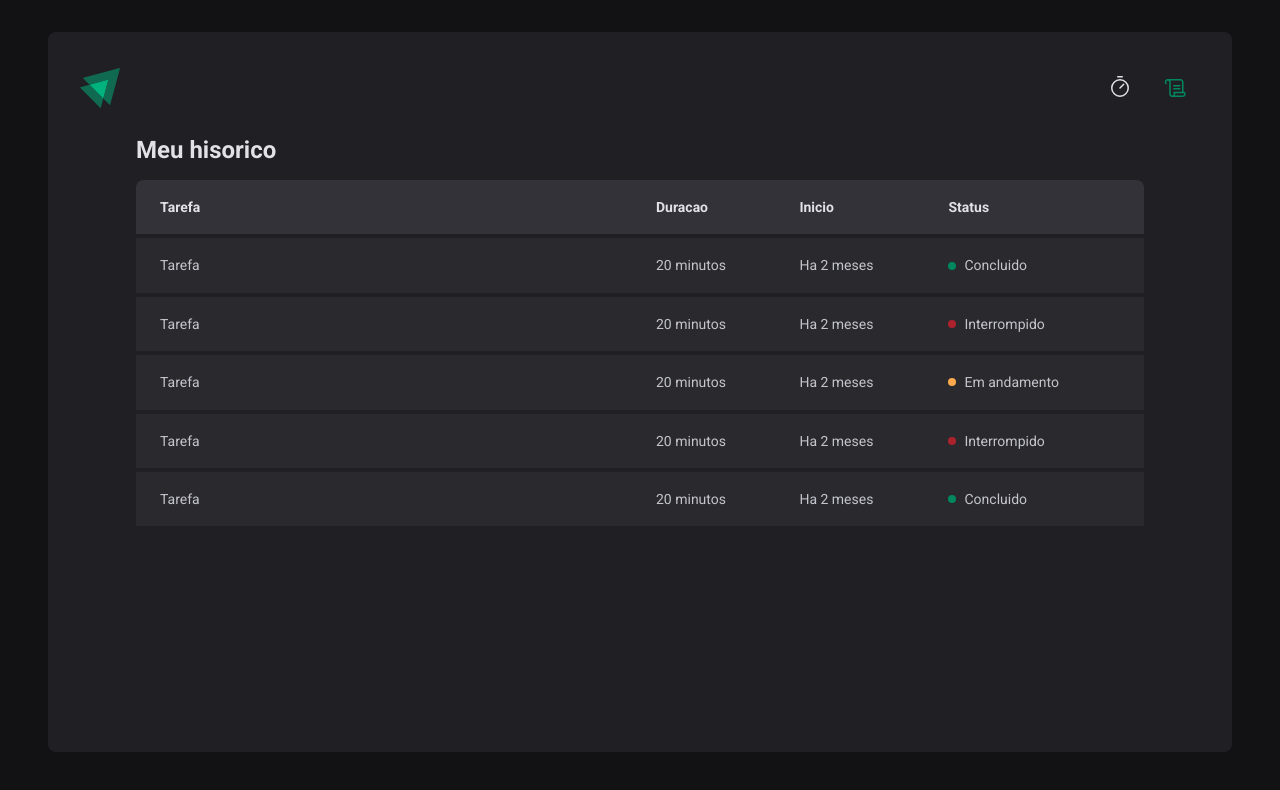
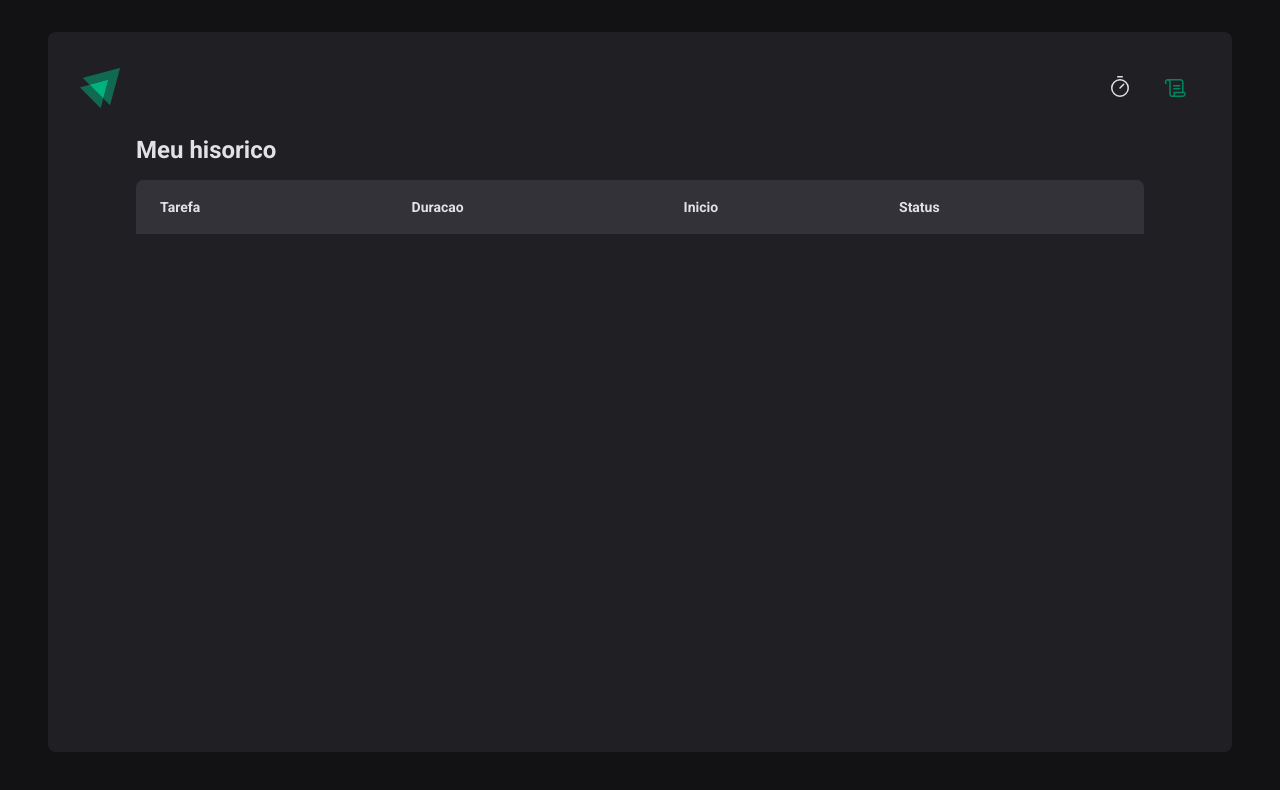
Before and after one commit to yabaernesto/02-ignite-timer, a React (Vite) app: page /history in a window 1280 px wide. Shown: the top 790 px of the page. Built offline with nearby package versions, Linux system fonts and the light colour scheme.

Commit message:
contextos adicionados

```diff
--- a/src/App.tsx
+++ b/src/App.tsx
@@ -4,12 +4,15 @@ import { BrowserRouter } from 'react-router-dom'
 
 import { defaultTheme } from './styles/themes/default'
 import { GlobalStyle } from './styles/global'
+import { CyclesContextProvider } from './contexts/CyclesContext'
 
 export function App() {
   return (
     <ThemeProvider theme={defaultTheme}>
       <BrowserRouter>
-        <Router />
+        <CyclesContextProvider>
+          <Router />
+        </CyclesContextProvider>
       </BrowserRouter>
       <GlobalStyle />
     </ThemeProvider>
--- /dev/null
+++ b/src/contexts/CyclesContext.tsx
@@ -0,0 +1,104 @@
+import { ReactNode, createContext, useState } from 'react'
+
+interface CreateCycleData {
+  task: string
+  minutesAmount: number
+}
+
+interface Cycle {
+  id: string
+  task: string
+  minutesAmount: number
+  startDate: Date
+  interruptedDate?: Date
+  finishedDate: Date
+}
+
+interface CyclesContextType {
+  cycles: Cycle[]
+  activeCycle: Cycle | undefined
+  activeCycleId: string | null
+  amountSecondsPassed: number
+  markCurrentCycleAsFinished: () => void
+  setSecondsPassed: (seconds: number) => void
+  createNewCycle: (data: CreateCycleData) => void
+  interruptCurrentCycle: () => void
+}
+
+export const CyclesContext = createContext({} as CyclesContextType)
+
+interface CyclesContextProviderProps {
+  children: ReactNode // Qualquer JSX valido
+}
+
+export function CyclesContextProvider({
+  children
+}: CyclesContextProviderProps) {
+  const [cycles, setCycles] = useState<Cycle[]>([])
+  const [activeCycleId, setActiveCycleId] = useState<string | null>(null)
+  const [amountSecondsPassed, setAmountSecondsPassed] = useState(0)
+
+  const activeCycle = cycles.find((cycle) => cycle.id === activeCycleId)
+
+  function setSecondsPassed(seconds: number) {
+    setAmountSecondsPassed(seconds)
+  }
+
+  function markCurrentCycleAsFinished() {
+    setCycles((state) =>
+      state.map((cycle) => {
+        if (cycle.id === activeCycleId) {
+          return { ...cycle, finishedDate: new Date() }
+        } else {
+          return cycle
+        }
+      }),
+    )
+  }
+
+  function createNewCycle(data: CreateCycleData) {
+    const id = String(new Date().getTime())
+
+    const newCycle: Cycle = {
+      id,
+      task: data.task,
+      minutesAmount: data.minutesAmount,
+      startDate: new Date(),
+    }
+
+    setCycles((state) => [...state, newCycle])
+    setActiveCycleId(id)
+    setAmountSecondsPassed(0)
+  }
+
+  function interruptCurrentCycle() {
+    setCycles((state) =>
+      state.map((cycle) => {
+        if (cycle.id === activeCycleId) {
+          return { ...cycle, interruptedDate: new Date() }
+        } else {
+          return cycle
+        }
+      }),
+    )
+
+    setActiveCycleId(null)
+  }
+
+  return (
+    <CyclesContext.Provider
+      value={{
+        cycles,
+        activeCycle,
+        activeCycleId,
+        markCurrentCycleAsFinished,
+        amountSecondsPassed,
+        setSecondsPassed,
+        createNewCycle,
+        interruptCurrentCycle,
+      }}
+    >
+      {children}
+    </CyclesContext.Provider>
+  )
+}
--- a/src/pages/History/index.tsx
+++ b/src/pages/History/index.tsx
@@ -1,6 +1,12 @@
+import { useContext } from 'react'
+import { formatDistanceToNow } from 'date-fns'
+import { ptBR } from 'date-fns/locale'
+import { CyclesContext } from '../../contexts/CyclesContext'
 import { HistoryContainer, HistoryList, Status } from './styles'
 
 export function History() {
+  const { cycles } = useContext(CyclesContext)
+
   return (
     <HistoryContainer>
       <h1>Meu hisorico</h1>
@@ -16,46 +22,33 @@ export function History() {
             </tr>
           </thead>
           <tbody>
-            <tr>
-              <td>Tarefa</td>
-              <td>20 minutos</td>
-              <td>Ha 2 meses</td>
-              <td>
-                <Status statusColor="green">Concluido</Status>
-              </td>
-            </tr>
-            <tr>
-              <td>Tarefa</td>
-              <td>20 minutos</td>
-              <td>Ha 2 meses</td>
-              <td>
-                <Status statusColor="red">Interrompido</Status>
-              </td>
-            </tr>
-            <tr>
-              <td>Tarefa</td>
-              <td>20 minutos</td>
-              <td>Ha 2 meses</td>
-              <td>
-                <Status statusColor="yellow">Em andamento</Status>
-              </td>
-            </tr>
-            <tr>
-              <td>Tarefa</td>
-              <td>20 minutos</td>
-              <td>Ha 2 meses</td>
-              <td>
-                <Status statusColor="red">Interrompido</Status>
-              </td>
-            </tr>
-            <tr>
-              <td>Tarefa</td>
-              <td>20 minutos</td>
-              <td>Ha 2 meses</td>
-              <td>
-                <Status statusColor="green">Concluido</Status>
-              </td>
-            </tr>
+            {cycles.map((cycle) => {
+              return (
+                <tr key={cycle.id}>
+                  <td>{cycle.task}</td>
+                  <td>{cycle.minutesAmount} minutos</td>
+                  <td>
+                    {formatDistanceToNow(cycle.startDate, {
+                      addSuffix: true,
+                      locale: ptBR,
+                    })}
+                  </td>
+                  <td>
+                    {cycle.finishedDate && (
+                      <Status statusColor="green">Concluido</Status>
+                    )}
+
+                    {cycle.interruptedDate && (
+                      <Status statusColor="red">Interrompido</Status>
+                    )}
+
+                    {!cycle.finishedDate && !cycle.interruptedDate && (
+                      <Status statusColor="yellow">Em andamento</Status>
+                    )}
+                  </td>
+                </tr>
+              )
+            })}
           </tbody>
         </table>
       </HistoryList>
--- a/src/pages/Home/components/CountDown/index.tsx
+++ b/src/pages/Home/components/CountDown/index.tsx
@@ -1,8 +1,7 @@
 import { useContext, useEffect } from 'react'
 import { differenceInSeconds } from 'date-fns'
-
+import { CyclesContext } from '../../../../contexts/CyclesContext'
 import { CountdownContainer, Separator } from './styles'
-import { CyclesContext } from '../..'
 
 export function CountDown() {
   const {
@@ -10,7 +9,7 @@ export function CountDown() {
     activeCycleId,
     markCurrentCycleAsFinished,
     amountSecondsPassed,
-    setSecondsPassed
+    setSecondsPassed,
   } = useContext(CyclesContext)
 
   const totalSeconds = activeCycle ? activeCycle.minutesAmount * 60 : 0
--- a/src/pages/Home/components/NewCycleForm/index.tsx
+++ b/src/pages/Home/components/NewCycleForm/index.tsx
@@ -1,6 +1,6 @@
 import { FormContainer, TaskInput, MinutesAmountInput } from './styles'
 import { useContext } from 'react'
-import { CyclesContext } from '../..'
+import { CyclesContext } from '../../../../contexts/CyclesContext'
 import { useFormContext } from 'react-hook-form'
 
 export function NewCycleForm() {
@@ -31,7 +31,7 @@ export function NewCycleForm() {
         id="minutesAmount"
         placeholder="00"
         step={5}
-        min={1}
+        min={0}
         max={60}
         // verifica se tem um valor ou nao [true: se tiver, false: se nao tiver]
         disabled={!!activeCycle}
--- a/src/pages/Home/index.tsx
+++ b/src/pages/Home/index.tsx
@@ -1,5 +1,4 @@
 import { HandPalm, Play } from 'phosphor-react'
-import { createContext, useState } from 'react'
 
 import { FormProvider, useForm } from 'react-hook-form'
 import { zodResolver } from '@hookform/resolvers/zod'
@@ -13,25 +12,8 @@ import {
 
 import { NewCycleForm } from './components/NewCycleForm'
 import { CountDown } from './components/CountDown'
-
-interface Cycle {
-  id: string
-  task: string
-  minutesAmount: number
-  startDate: Date
-  interruptedDate?: Date
-  finishedDate: Date
-}
-
-interface CyclesContextType {
-  activeCycle: Cycle | undefined
-  activeCycleId: string | null
-  amountSecondsPassed: number
-  markCurrentCycleAsFinished: () => void
-  setSecondsPassed: (seconds: number) => void
-}
-
-export const CyclesContext = createContext({} as CyclesContextType)
+import { useContext } from 'react'
+import { CyclesContext } from '../../contexts/CyclesContext'
 
 const newCycleFormValidationSchema = zod.object({
   task: zod.string().min(1, 'Informe a tarefa'),
@@ -49,15 +31,7 @@ const newCycleFormValidationSchema = zod.object({
 type NewCycleFormData = zod.infer<typeof newCycleFormValidationSchema>
 
 export function Home() {
-  const [cycles, setCycles] = useState<Cycle[]>([])
-  const [activeCycleId, setActiveCycleId] = useState<string | null>(null)
-  const [amountSecondsPassed, setAmountSecondsPassed] = useState(0)
-
-  const activeCycle = cycles.find((cycle) => cycle.id === activeCycleId)
-
-  function setSecondsPassed(seconds: number) {
-    setAmountSecondsPassed(seconds)
-  }
+  const { activeCycle, createNewCycle, interruptCurrentCycle } = useContext(CyclesContext)
 
   const newCycleForm = useForm<NewCycleFormData>({
     resolver: zodResolver(newCycleFormValidationSchema),
@@ -69,47 +43,9 @@ export function Home() {
 
   const { handleSubmit, watch, reset } = newCycleForm
 
-  function markCurrentCycleAsFinished() {
-    setCycles((state) =>
-      state.map((cycle) => {
-        if (cycle.id === activeCycleId) {
-          return { ...cycle, finishedDate: new Date() }
-        } else {
-          return cycle
-        }
-      }),
-    )
-  }
-
   function handleCreateNewCycle(data: NewCycleFormData) {
-    const id = String(new Date().getTime())
-
-    const newCycle: Cycle = {
-      id,
-      task: data.task,
-      minutesAmount: data.minutesAmount,
-      startDate: new Date(),
-    }
-
-    setCycles((state) => [...state, newCycle])
-    setActiveCycleId(id)
-    setAmountSecondsPassed(0)
-
+    createNewCycle(data)
     reset()
-  }
-
-  function handleInterruptCycle() {
-    setCycles((state) =>
-      state.map((cycle) => {
-        if (cycle.id === activeCycleId) {
-          return { ...cycle, interruptedDate: new Date() }
-        } else {
-          return cycle
-        }
-      }),
-    )
-
-    setActiveCycleId(null)
   }
 
   const task = watch('task')
@@ -118,23 +54,13 @@ export function Home() {
   return (
     <HomeContainer>
       <form onSubmit={handleSubmit(handleCreateNewCycle)} action="">
-        <CyclesContext.Provider
-          value={{
-            activeCycle,
-            activeCycleId,
-            markCurrentCycleAsFinished,
-            amountSecondsPassed,
-            setSecondsPassed,
-          }}
-        >
-          <FormProvider {...newCycleForm}>
-            <NewCycleForm />
-          </FormProvider>
-          <CountDown />
-        </CyclesContext.Provider>
+        <FormProvider {...newCycleForm}>
+          <NewCycleForm />
+        </FormProvider>
+        <CountDown />
 
         {activeCycle ? (
-          <StopCountdawnButton onClick={handleInterruptCycle} type="button">
+          <StopCountdawnButton onClick={interruptCurrentCycle} type="button">
             <HandPalm size={24} />
             Interromper
           </StopCountdawnButton>
```
Also changed, not shown: src/ContextAPI.tsx (added, +39 -0 lines).
